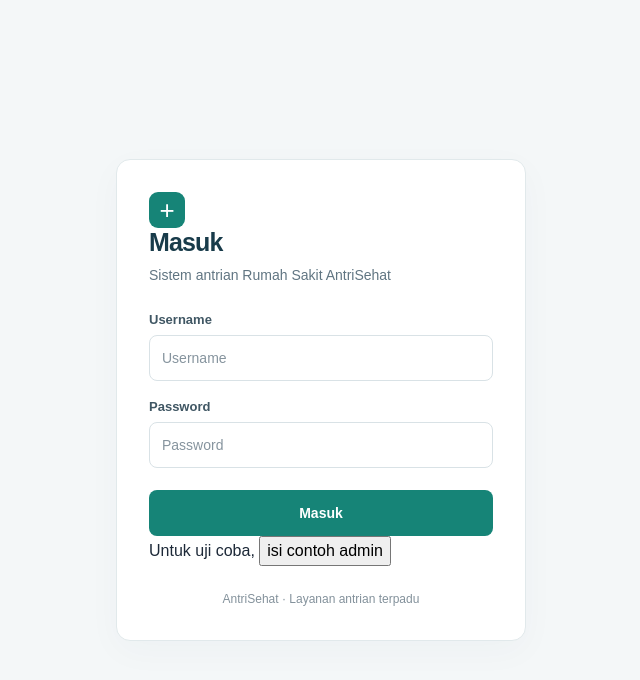
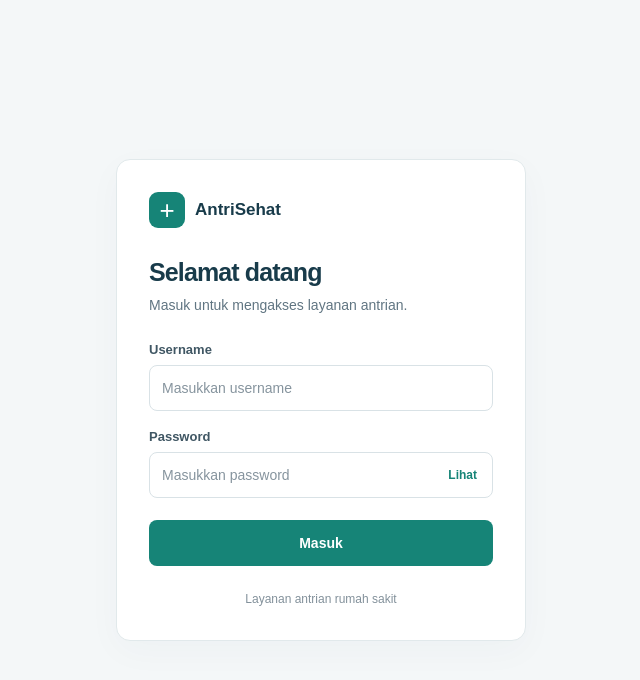
Before and after one commit to ndrrr1/pweb-ts-b03-2026, a website: page login.html in a window 1280 px wide. Shown: the whole page, without its empty margins (319-959 px from the left). Drawn offline with Linux system fonts and the light colour scheme.

Commit message:
benerin html
Updated the login page layout and accessibility features.

```diff
--- a/login.html
+++ b/login.html
@@ -1,2 +1,46 @@
-<!doctype html><html lang="id"><head><meta charset="utf-8"><meta name="viewport" content="width=device-width, initial-scale=1"><title>Masuk — AntriSehat</title><link rel="stylesheet" href="css/style.css"><script src="dist/shared.js" defer></script><script src="dist/login.js" defer></script></head>
-<body class="login-page"><main class="login-card"><div class="login-icon">+</div><h1>Masuk</h1><p class="login-subtitle">Sistem antrian Rumah Sakit AntriSehat</p><form id="loginForm" class="login-form"><div class="field"><label class="input-label" for="username">Username</label><input class="input" type="text" id="username" autocomplete="username" spellcheck="false" required placeholder="Username"></div><div class="field"><label class="input-label" for="password">Password</label><input class="input" type="password" id="password" autocomplete="current-password" required placeholder="Password"></div><p class="feedback" id="loginError" role="alert" hidden></p><button class="btn btn-primary" type="submit" id="loginSubmit"><span id="loginSubmitLabel">Masuk</span></button></form><p class="login-example">Untuk uji coba, <button class="example-link" type="button" id="exampleAdmin">isi contoh admin</button></p><p class="login-footer">AntriSehat · Layanan antrian terpadu</p></main></body></html>
+<!doctype html>
+<html lang="id">
+<head>
+  <meta charset="utf-8">
+  <meta name="viewport" content="width=device-width, initial-scale=1">
+  <title>Masuk — AntriSehat</title>
+  <link rel="stylesheet" href="css/style.css">
+  <script src="dist/shared.js" defer></script>
+  <script src="dist/login.js" defer></script>
+</head>
+<body class="login-page">
+  <main class="login-card">
+    <div class="login-brand">
+      <span class="login-icon" aria-hidden="true">+</span>
+      <span>AntriSehat</span>
+    </div>
+    <h1>Selamat datang</h1>
+    <p class="login-subtitle">Masuk untuk mengakses layanan antrian.</p>
+
+    <form id="loginForm" class="login-form" aria-busy="false">
+      <div class="field">
+        <label class="input-label" for="username">Username</label>
+        <input class="input" type="text" id="username" name="username"
+          autocomplete="username" autocapitalize="none" spellcheck="false"
+          required placeholder="Masukkan username">
+      </div>
+      <div class="field">
+        <label class="input-label" for="password">Password</label>
+        <div class="password-field">
+          <input class="input" type="password" id="password" name="password"
+            autocomplete="current-password" required placeholder="Masukkan password">
+          <button class="password-toggle" type="button" id="passwordToggle"
+            aria-controls="password" aria-pressed="false" aria-label="Tampilkan password">Lihat</button>
+        </div>
+      </div>
+      <p class="feedback" id="loginError" role="alert" hidden></p>
+      <button class="btn btn-primary" type="submit" id="loginSubmit">
+        <span class="login-spinner" id="loginSpinner" aria-hidden="true" hidden></span>
+        <span id="loginSubmitLabel">Masuk</span>
+      </button>
+    </form>
+    <p class="login-status" id="loginStatus" role="status" aria-live="polite" aria-atomic="true" hidden></p>
+    <p class="login-footer">Layanan antrian rumah sakit</p>
+  </main>
+</body>
+</html>
```
